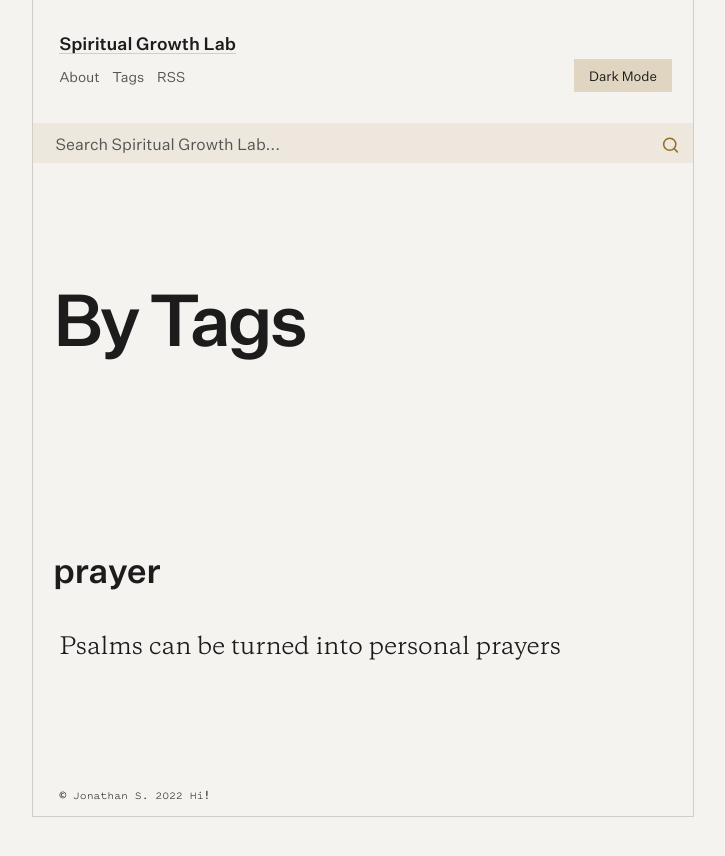
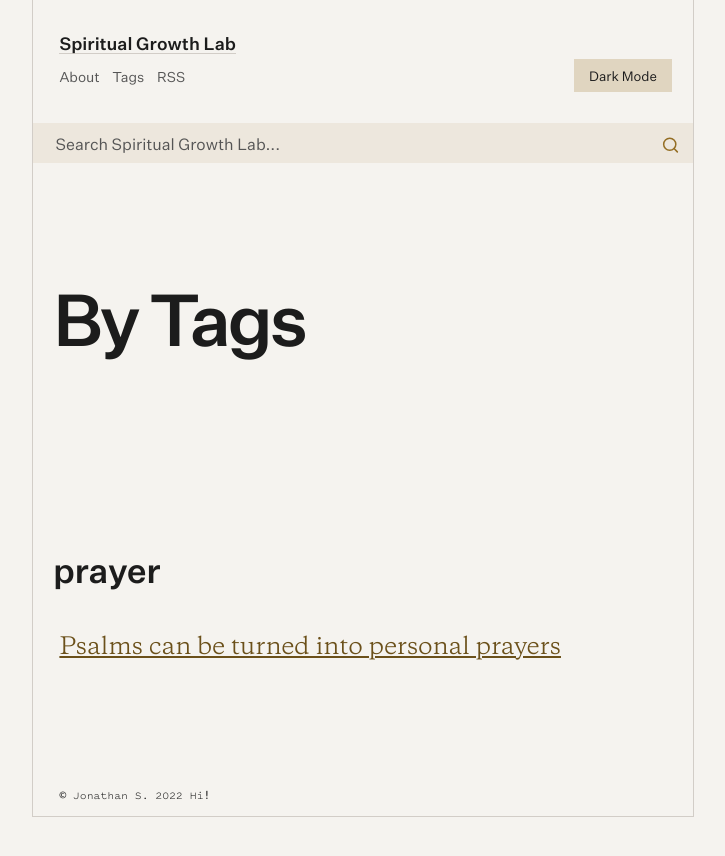
Before and after one commit to jsantiago611/digital-garden-master, a Jekyll site: the page built from tags.md, in a window 1280 px wide. Shown: the top 856 px of the page, without its empty margins (277-1002 px from the left). Built offline with Jekyll 4.4.1, drawn with Linux system fonts in a browser that asks for light colours.

Commit message:
styling to .a links fixed.

```diff
--- a/assets/css/Style.css
+++ b/assets/css/Style.css
@@ -919,7 +919,7 @@ cite a {
 	margin-bottom: 18px;
 	margin-top: 18px;
 	margin-bottom: 18px;
-	font-family: Theinhardt, system-ui, sans-serif;
+	font-family: var(--font-family-serif), system-ui, sans-serif;
 	font-size: 16px;
 	line-height: 1.2;
 	font-weight: 400;
@@ -1437,7 +1437,7 @@ summary {
 }
 
 .stale-link {
-    background-color:#ffffc4;
+    background-color:red;
 }
 
 
@@ -2310,9 +2310,9 @@ a.button-block {
 }
 
 .content a {
-    color: var(--anchor-text-color);
-    text-decoration: none;
-    background-image: linear-gradient(0deg,var(--lime) 40%,transparent 0);
+    color: var(--c-text-link);
+    text-decoration: underline;
+    /*background-image: linear-gradient(0deg,var(--lime) 40%,transparent 0);*/
     font-weight: var(--font-weight-semibold);
 }
 
```
